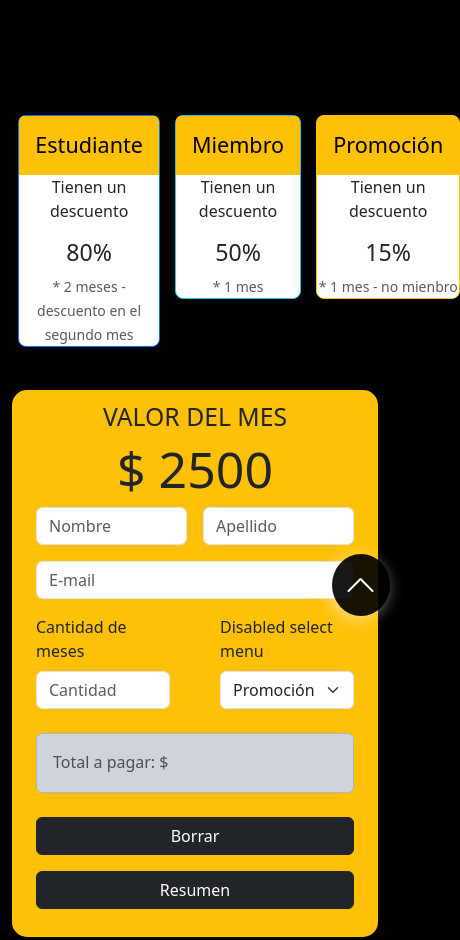
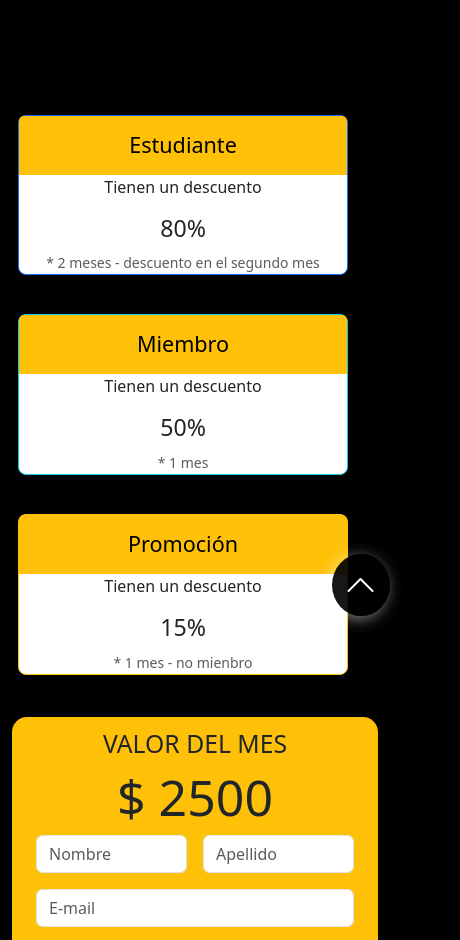
Before and after one commit to Micolash89/T.P.-Integrador-Front---codo-a-codo, a plain HTML site: page pagarMes.html in a window 390 px wide. Shown: the part 138-1078 px from the top of the page, 460 px wide, since content can reach past the window. Drawn offline with nearby package versions, Linux system fonts and the light colour scheme.

```diff
--- a/css/pagarMesCss.css
+++ b/css/pagarMesCss.css
@@ -21,9 +21,6 @@
   gap: 50px;
 }
 
-.select__div--input {
-}
-
 .mainForm__header--h2 {
   font-weight: 400;
 }
@@ -42,3 +39,11 @@
 .card__body--p {
   color: black !important;
 }
+
+@media (max-width: 646px) {
+  .descuento__Cards {
+    display: grid;
+    grid-template-columns: auto;
+    grid-template-rows: auto auto auto;
+  }
+}
--- a/pagarMes.html
+++ b/pagarMes.html
@@ -138,9 +138,9 @@
                             <label for="" class="select__div--label form-label">Disabled select menu</label>
                             <select id="tipoDescuento" class="select__div--input  form-select">
                                 <option selected>-- seleccione --</option>
-                                <option selected>Estudiante</option>
-                                <option selected>Miembro</option>
-                                <option selected>Promoción</option>
+                                <option>Estudiante</option>
+                                <option>Miembro</option>
+                                <option>Promoción</option>
                             </select>
                         </div>
                     </div>
```
